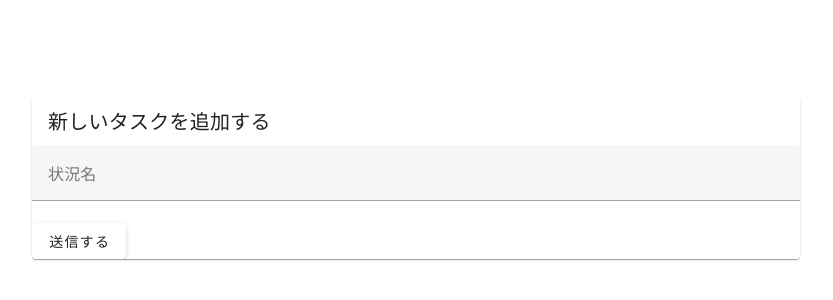
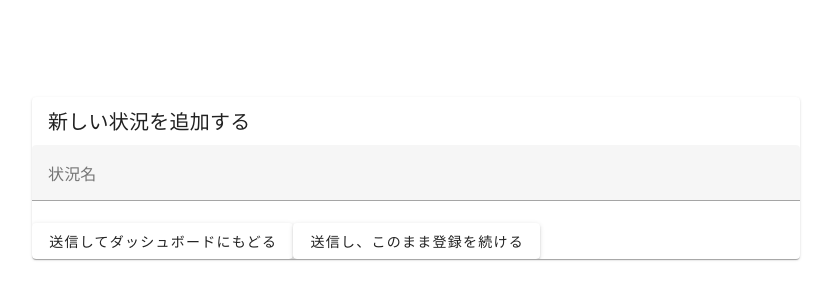
Before and after one commit to traP-jp/yaranai_frontend, a Vue app: page /AddCondition in a window 1280 px wide. Shown: the part 222-522 px from the top of the page, without its empty margins (0-833 px from the left). Built offline with nearby package versions, Linux system fonts and the light colour scheme.

Commit message:
condition周りの仕様を拡充

```diff
--- a/src/components/AddCondition.vue
+++ b/src/components/AddCondition.vue
@@ -1,5 +1,6 @@
 <script setup lang="ts">
 import apiClient from '@/apis'
+import router from '@/router';
 import { ref } from 'vue'
 
 const conditionReq = ref<{ name: string }>({ name: '' })
@@ -7,20 +8,29 @@ const conditionReq = ref<{ name: string }>({ name: '' })
 const sendNewCondition = () => {
   apiClient.condition.postCondition(conditionReq.value)
 }
+
+const sendBackToDashboard = () => {
+  sendNewCondition()
+  router.push('/')
+}
+const sendContinuingPost = () => {
+  sendNewCondition()
+  conditionReq.value.name = ''
+}
 </script>
 
 <template>
   <v-card width="60vw">
-    <v-card-title>新しいタスクを追加する</v-card-title>
+    <v-card-title>新しい状況を追加する</v-card-title>
     <div>
-      {{ conditionReq.name }}
       <v-text-field
         label="状況名"
         placeholder="タスクのこなせる状況名をここに入力"
         v-model="conditionReq.name"
       />
     </div>
-    <v-btn @click="sendNewCondition">送信する</v-btn>
+    <v-btn @click="sendBackToDashboard">送信してダッシュボードにもどる</v-btn>
+    <v-btn @click="sendContinuingPost">送信し、このまま登録を続ける</v-btn>
   </v-card>
 </template>
 
```
